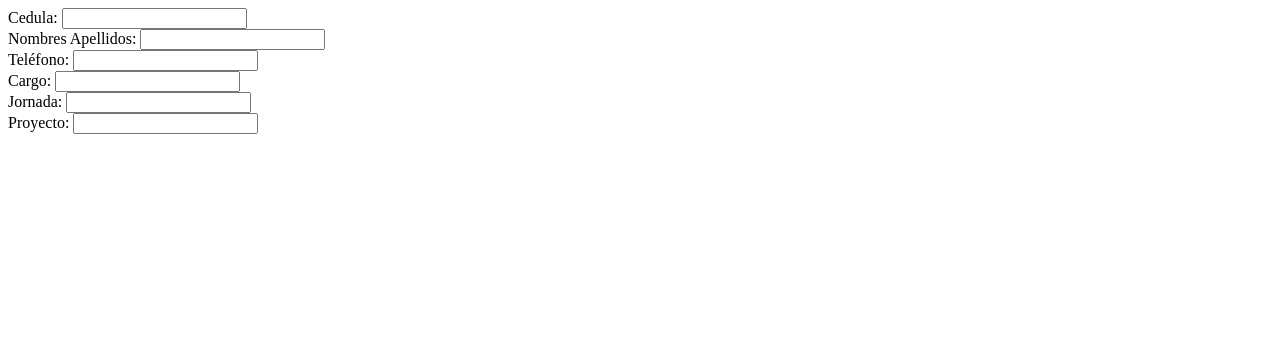
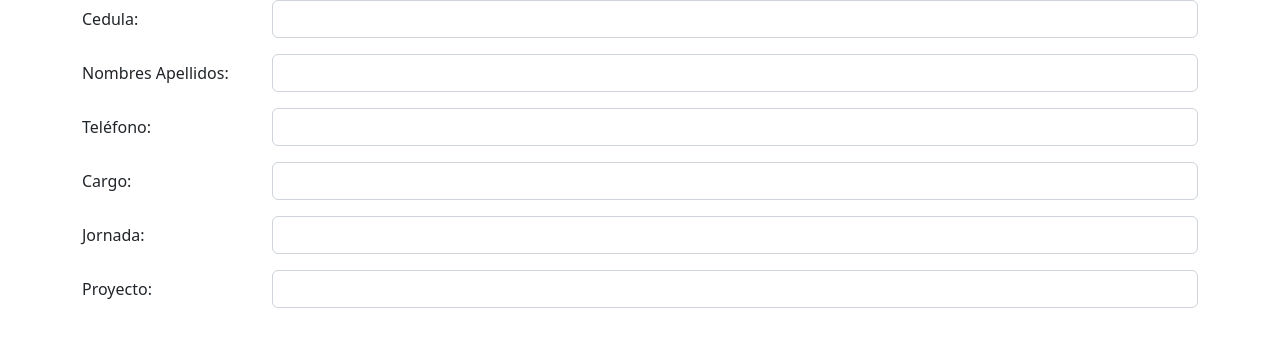
Before and after one commit to JoelMax13/Asistencia-PHP, a PHP site: page /Vistas/CrearUsuario.php in a window 1280 px wide. Shown: the top 347 px of the page. Run offline with PHP 8.4, Linux system fonts and the light colour scheme.

Commit message:
Diseño Sistema Asistencia
Diseño Formulario Crear Usuario
v(0.0.2)

```diff
--- /dev/null
+++ b/Diseno/Sistema.css
@@ -0,0 +1,12 @@
+/* Sistema General */
+nav{
+    background-color: skyblue;
+}
+h1{
+    text-align: center;
+}
+
+/* Crear Usuario */
+.C_U_container{
+    margin-top: 2rem;
+}
--- a/Diseño/Sistema.css
+++ /dev/null
@@ -1,6 +0,0 @@
-.RegDerecha{
-    width: 50%;
-}
-.body{
-    background-color: aqua;
-}
--- a/Vistas/CrearUsuario.php
+++ b/Vistas/CrearUsuario.php
@@ -2,42 +2,58 @@
 ?>
 <!DOCTYPE html>
 <html lang="en">
+
 <head>
     <meta charset="UTF-8">
     <meta http-equiv="X-UA-Compatible" content="IE=edge">
     <meta name="viewport" content="width=device-width, initial-scale=1.0">
     <title>Asistencia</title>
     <!-- CSS only -->
-    <!-- <link href="https://cdn.jsdelivr.net/npm/bootstrap@5.2.0-beta1/dist/css/bootstrap.min.css" rel="stylesheet" integrity="sha384-0evHe/X+R7YkIZDRvuzKMRqM+OrBnVFBL6DOitfPri4tjfHxaWutUpFmBp4vmVor" crossorigin="anonymous">
-    <link rel="stylesheet" href="Index.css"> -->
-    <link href="../Diseño/Sistema.css" type="text/css" rel="stylesheet">
+    <link href="https://cdn.jsdelivr.net/npm/bootstrap@5.2.0-beta1/dist/css/bootstrap.min.css" rel="stylesheet" integrity="sha384-0evHe/X+R7YkIZDRvuzKMRqM+OrBnVFBL6DOitfPri4tjfHxaWutUpFmBp4vmVor" crossorigin="anonymous">
+    <link href="../Diseno/Sistema.css" type="text/css" rel="stylesheet">
 </head>
+
 <body>
     <form action="Registrar" method="POST">
-    <div>
-    <label class="RegDerecha">Cedula:</label>
-    <Input type="text" class="RegIzquierda" name="Cedula"></Input>
+        <div class="container">
+            <div class="mb-3 row">
+                <label class="col-sm-2 col-form-label">Cedula: </label>
+                <div class="col-sm-10">
+                    <input type="text" class="form-control" name="Cedula"/>
                 </div>
-    <div>
-    <label class="RegDerecha">Nombres Apellidos:</label>
-    <Input type="text" class="RegIzquierda" name="NombresApellidos"></Input>
             </div>
-    <div>
-    <label class="RegDerecha">Teléfono:</label>
-    <Input type="text" class="RegIzquierda" name="Telf"></Input>
+            <div class="mb-3 row">
+                <label class="col-sm-2 col-form-label">Nombres Apellidos:</label>
+                <div class="col-sm-10">
+                    <input type="text" class="form-control" name="NombresApellidos"/>
                 </div>
-    <div>
-    <label class="RegDerecha">Cargo:</label>
-    <Input type="text" class="RegIzquierda" name="Cargo"></Input>
             </div>
-    <div>
-    <label class="RegDerecha">Jornada:</label>
-    <Input type="text" class="RegIzquierda" name="Jornada"></Input>
+            <div class="mb-3 row">
+                <label class="col-sm-2 col-form-label">Teléfono:</label>
+                <div class="col-sm-10">
+                    <input type="text" class="form-control" name="Telf"/>
                 </div>
-    <div>
-    <label class="RegDerecha">Proyecto:</label>
-    <Input type="text" class="RegIzquierda" name="Proyecto"></Input>
+            </div>
+            <div class="mb-3 row">
+                <label class="col-sm-2 col-form-label">Cargo:</label>
+                <div class="col-sm-10">
+                    <input type="text" class="form-control" name="Cargo"/>
+                </div>
+            </div>
+            <div class="mb-3 row">
+                <label class="col-sm-2 col-form-label">Jornada:</label>
+                <div class="col-sm-10">
+                    <input type="text" class="form-control" name="Jornada"/>
+                </div>
+            </div>
+            <div class="mb-3 row">
+                <label class="col-sm-2 col-form-label">Proyecto:</label>
+                <div class="col-sm-10">
+                    <input type="text" class="form-control" name="Proyecto"/>
+                </div>
+            </div>
         </div>
     </form>
 </body>
+
 </html>
```
Also changed, not shown: index.html (+60 -0 lines). Lines whose indentation alone changed are shown as unchanged.
